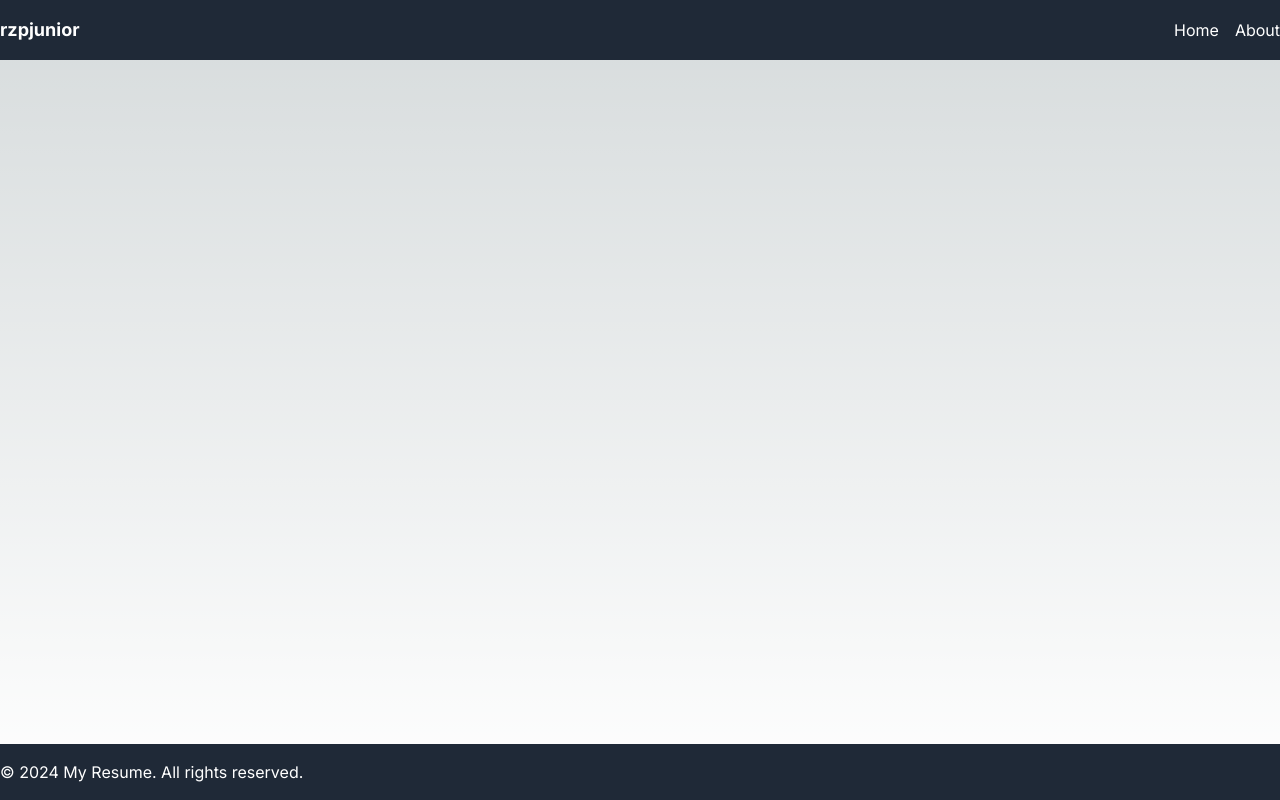
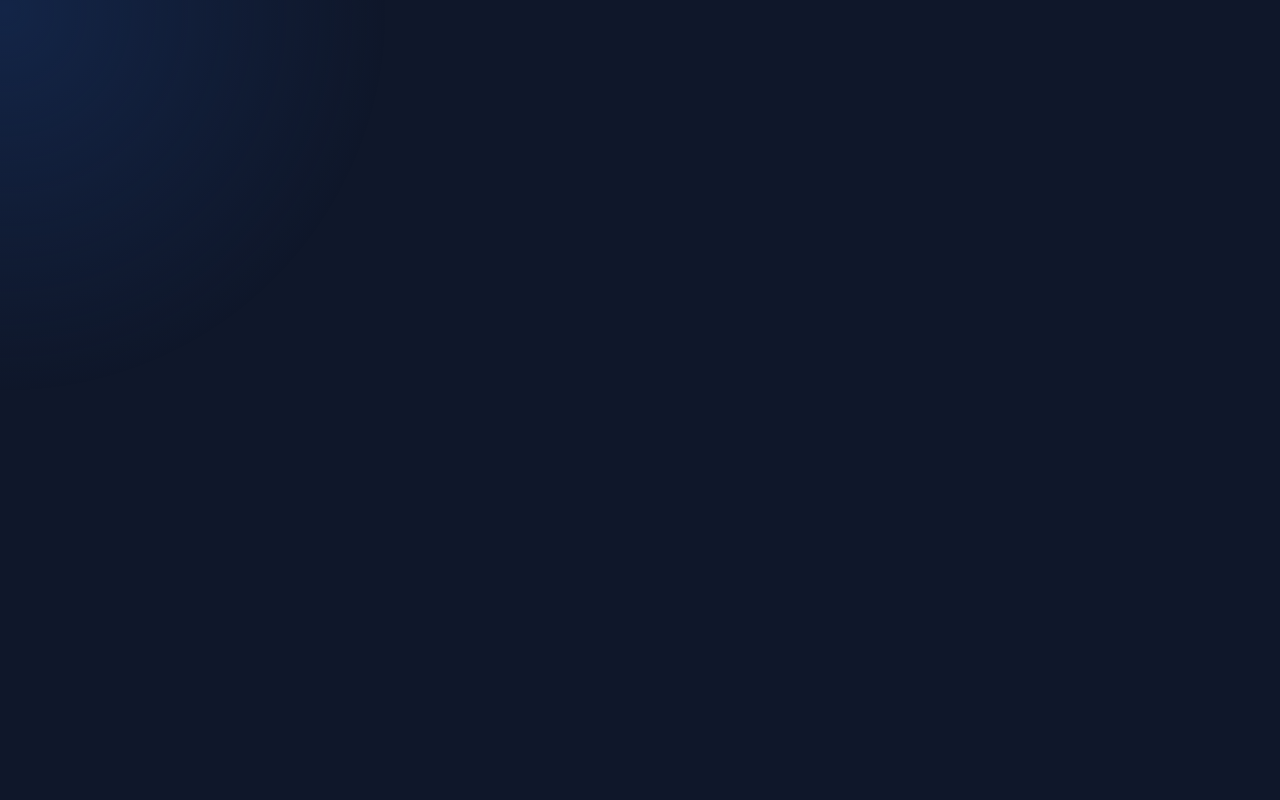
Before and after one commit to rzpjunior/rzpjunior, a Next.js app: page / in a window 1280 px wide. Built offline with nearby package versions, Linux system fonts and the light colour scheme.

Commit message:
feat(style): cursor styling and change primary color

```diff
--- a/src/app/page.tsx
+++ b/src/app/page.tsx
@@ -2,7 +2,7 @@ import Layout from '../components/Layout';
 
 const Page = () => {
   return (
-    <Layout>
+    <Layout children={undefined}>
     </Layout>
   );
 };
--- /dev/null
+++ b/src/components/Cursor.tsx
@@ -0,0 +1,23 @@
+import React, { useEffect, useState } from 'react';
+
+const GlowingCursor: React.FC = () => {
+  const [position, setPosition] = useState({ x: 0, y: 0 });
+
+  useEffect(() => {
+    const handleMouseMove = (e: MouseEvent) => {
+      setPosition({ x: e.clientX, y: e.clientY });
+    };
+
+    document.addEventListener('mousemove', handleMouseMove);
+
+    return () => {
+      document.removeEventListener('mousemove', handleMouseMove);
+    };
+  }, []);
+
+  return (
+    <div className="cursor" style={{ left: `${position.x}px`, top: `${position.y}px` }}></div>
+  );
+};
+
+export default GlowingCursor;
--- a/src/components/Header.tsx
+++ b/src/components/Header.tsx
@@ -1,13 +1,25 @@
+import Link from 'next/link';
+
 const Header: React.FC = () => {
   return (
-      <header className="bg-gray-800 text-white py-4">
+    <header className="bg-gray-900 text-white py-4">
       <nav className="container mx-auto flex items-center justify-between">
-          <div>
-            <span className="text-lg font-bold">rzpjunior</span>
+        <div className="text-lg font-bold">
+          <Link href="/">
+            <div className="hover:text-gray-300">rzpjunior</div>
+          </Link>
         </div>
         <ul className="flex space-x-4">
-            <li><a href="/" className="hover:text-gray-300">Home</a></li>
-            <li><a href="/about" className="hover:text-gray-300">About</a></li>
+          <li>
+            <Link href="/">
+              <div className="hover:text-gray-300">Home</div>
+            </Link>
+          </li>
+          <li>
+            <Link href="/about">
+              <div className="hover:text-gray-300">About</div>
+            </Link>
+          </li>
         </ul>
       </nav>
     </header>
--- a/src/components/Layout.tsx
+++ b/src/components/Layout.tsx
@@ -3,6 +3,7 @@
 import React, { ReactNode, useState, useEffect } from 'react';
 import Header from './Header';
 import Footer from './Footer';
+import Cursor from './Cursor';
 import dynamic from 'next/dynamic';
 
 const Loading = dynamic(() => import('./Loading'), { ssr: false });
@@ -24,12 +25,11 @@ const Layout: React.FC<LayoutProps> = ({ children }) => {
 
   return (
     <div className="flex flex-col min-h-screen">
-      <Header />
+      <Cursor />
       <main className="flex-grow container mx-auto">
         {loading && <Loading />}
         {!loading && children}
       </main>
-      <Footer />
     </div>
   );
 };
--- a/src/components/Loading.tsx
+++ b/src/components/Loading.tsx
@@ -26,7 +26,7 @@ const Loading: React.FC = () => {
   }, [backoff, index]);
 
   return (
-    <div className="fixed inset-0 flex items-center justify-center bg-gray-900 bg-opacity-75 z-50">
+    <div className="fixed inset-0 flex items-center justify-center bg-gray-900 bg-opacity-95 z-90">
       <div className="text-white text-4xl font-bold" style={{ fontFamily: 'monospace' }}>
         {text}
         {index < textToType.length && <span>_</span>}
--- a/src/styles/globals.css
+++ b/src/styles/globals.css
@@ -4,26 +4,24 @@
 
 :root {
   --foreground-rgb: 0, 0, 0;
-  --background-start-rgb: 214, 219, 220;
+  --background-start-rgb: 15, 23, 42;
   --background-end-rgb: 255, 255, 255;
 }
 
-@media (prefers-color-scheme: dark) {
-  :root {
-    --foreground-rgb: 255, 255, 255;
-    --background-start-rgb: 0, 0, 0;
-    --background-end-rgb: 0, 0, 0;
-  }
+body {
+  color: white;
+  background-color: #0f172a;
 }
 
-body {
-  color: rgb(var(--foreground-rgb));
-  background: linear-gradient(
-      to bottom,
-      transparent,
-      rgb(var(--background-end-rgb))
-    )
-    rgb(var(--background-start-rgb));
+.cursor {
+  position: fixed !important;
+  border-radius: 50%;
+  pointer-events: none;
+  background: radial-gradient(circle, rgba(24, 51, 100, 0.5) 0%, rgba(255, 255, 255, 0) 60%);
+  width: 900px !important;
+  height: 900px !important;
+  margin-left: -445px;
+  margin-top: -440px;
 }
 
 @layer utilities {
```
Lines whose indentation alone changed are shown as unchanged.
